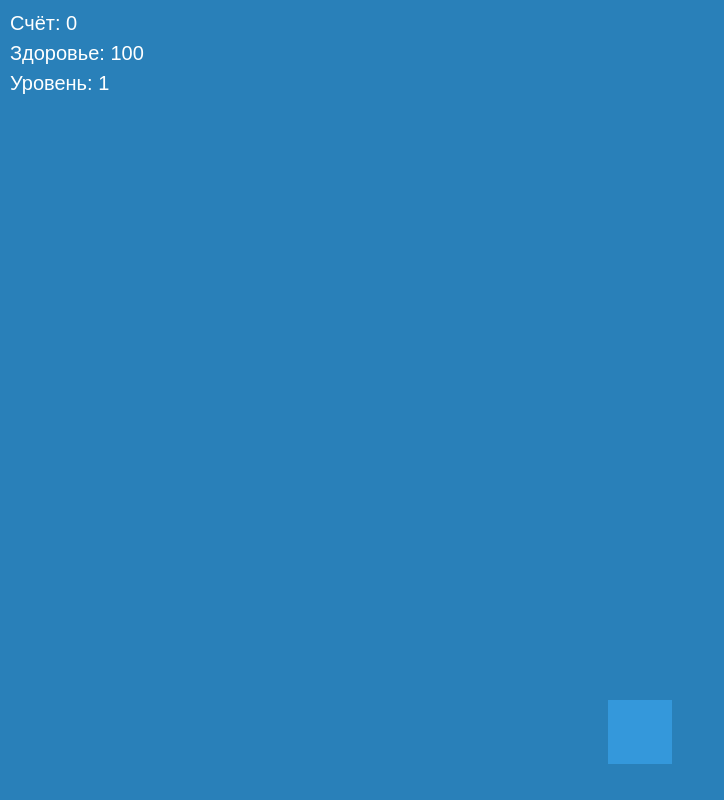
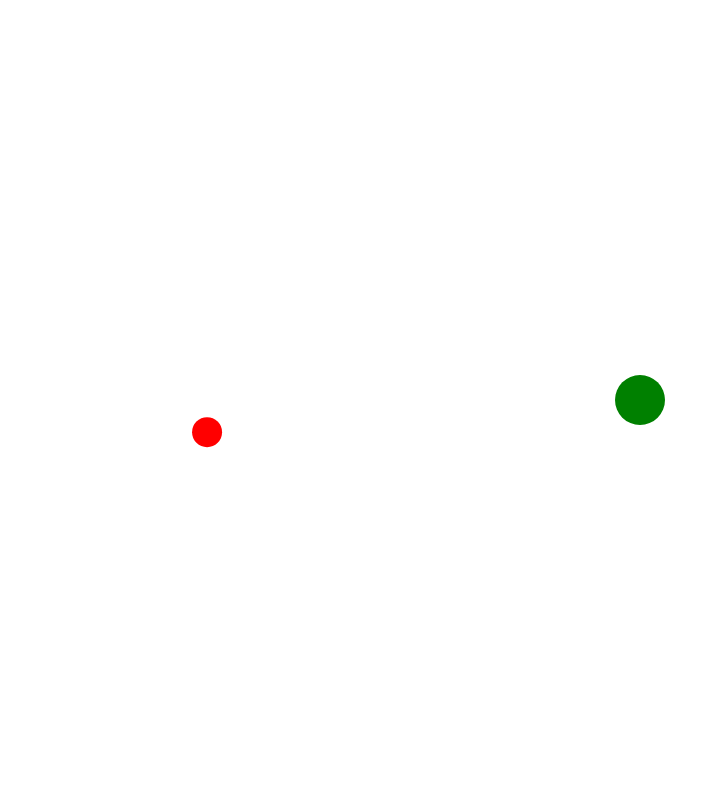
Before and after one commit to Pijamka88/ArenaFighters, a plain HTML site: page index.html in a window 1280 px wide. Both pictures are taken after a click on the button "Начать игру". Shown: the whole page, without its empty margins (0-724 px from the left). Drawn offline with Linux system fonts and the light colour scheme.

Commit message:
Update index.html

```diff
--- a/index.html
+++ b/index.html
@@ -1,185 +1,210 @@
 <!DOCTYPE html>
 <html>
 <head>
-  <meta name="viewport" content="width=device-width, initial-scale=1.0">
+    <title>Cat Chaos</title>
     <style>
-    body { margin: 0; overflow: hidden; }
         #menu {
+            display: flex;
+            flex-direction: column;
+            align-items: center;
+            justify-content: center;
             position: absolute;
             top: 0;
             left: 0;
             width: 100%;
             height: 100%;
-      background: linear-gradient(45deg, #2c3e50, #3498db);
-      display: flex;
-      flex-direction: column;
-      align-items: center;
-      justify-content: center;
-      z-index: 1;
+            background: #f0f0f0;
+            opacity: 0.9;
         }
-    #menu button {
-      padding: 15px 30px;
-      margin: 10px;
-      font-size: 20px;
-      background: #ecf0f1;
-      color: #34495e;
-      border: none;
-      cursor: pointer;
-      transition: all 0.3s ease;
-      border-radius: 5px;
-    }
-    #menu button:hover {
-      background: #bdc3c7;
-    }
-    #canvas {
-      display: block;
-      background: linear-gradient(45deg, #2980b9, #6dd5ed);
+        #gameCanvas {
+            display: none;
+            position: absolute;
+            top: 0;
+            left: 0;
+            width: 100%;
+            height: 100%;
         }
     </style>
 </head>
 <body>
     <div id="menu">
-    <h1 style="color: white;">Chaos Fighters</h1>
+        <h1>Cat Chaos</h1>
         <button onclick="startGame()">Начать игру</button>
     </div>
-  <canvas id="canvas"></canvas>
-
+    <canvas id="gameCanvas"></canvas>
     <script>
-    const canvas = document.getElementById('canvas');
+        const canvas = document.getElementById('gameCanvas');
         const ctx = canvas.getContext('2d');
-    const menu = document.getElementById('menu');
-
-    let player = {
-      x: 100,
-      y: 200,
-      width: 64,
-      height: 64,
-      speed: 4,
-      health: 100,
-      frame: 0
-    };
-
+        let isMenu = true;
+        let player;
         let enemies = [];
         let score = 0;
-    let difficulty = 1;
-    let keys = {};
+        let level = 1;
+        let enemyTimer = 0;
+        const enemySpawnInterval = 100;
+        const keys = {};
+
+        document.addEventListener('keydown', (e) => {
+            keys[e.key] = true;
+        });
+        document.addEventListener('keyup', (e) => {
+            keys[e.key] = false;
+        });
 
         function startGame() {
-      menu.style.display = 'none';
-      init();
-      animate();
+            isMenu = false;
+            document.getElementById('menu').style.display = 'none';
+            canvas.style.display = 'block';
+            initGame();
+            gameLoop();
         }
 
-    function init() {
+        function initGame() {
             canvas.width = window.innerWidth;
             canvas.height = window.innerHeight;
-      player.x = canvas.width / 2 - player.width / 2;
-      player.y = canvas.height - 100;
+            player = {
+                x: canvas.width / 2,
+                y: canvas.height / 2,
+                size: 50,
+                speed: 3,
+                dx: 0,
+                dy: 0
+            };
             enemies = [];
             score = 0;
-      difficulty = 1;
+            level = 1;
+            enemyTimer = 0;
         }
 
-    function animate() {
-      requestAnimationFrame(animate);
+        function gameLoop() {
             update();
-      render();
+            draw();
+            requestAnimationFrame(gameLoop);
         }
 
         function update() {
-      updatePlayer();
-      updateEnemies();
-      checkCollisions();
-      checkGameOver();
+            // Обновление игрока
+            player.dx = 0;
+            player.dy = 0;
+            if (keys['ArrowUp'] || keys['w']) player.dy = -player.speed;
+            if (keys['ArrowDown'] || keys['s']) player.dy = player.speed;
+            if (keys['ArrowLeft'] || keys['a']) player.dx = -player.speed;
+            if (keys['ArrowRight'] || keys['d']) player.dx = player.speed;
 
-      // Генерация врагов
-      if (Math.random() < 0.005 * difficulty) {
+            player.x += player.dx;
+            player.y += player.dy;
+
+            // Ограничение перемещения
+            if (player.x < player.size/2) player.x = player.size/2;
+            if (player.x > canvas.width - player.size/2) player.x = canvas.width - player.size/2;
+            if (player.y < player.size/2) player.y = player.size/2;
+            if (player.y > canvas.height - player.size/2) player.y = canvas.height - player.size/2;
+
+            // Обновление противников
+            enemies.forEach(enemy => {
+                const dx = player.x - enemy.x;
+                const dy = player.y - enemy.y;
+                const distance = Math.sqrt(dx * dx + dy * dy);
+                if (distance > 0) {
+                    const speedX = (dx / distance) * enemy.speed;
+                    const speedY = (dy / distance) * enemy.speed;
+                    enemy.x += speedX;
+                    enemy.y += speedY;
+                }
+            });
+
+            // Проверка столкновений
+            const playerRadius = player.size / 2;
+            enemies = enemies.filter(enemy => {
+                const dx = player.x - enemy.x;
+                const dy = player.y - enemy.y;
+                const distance = Math.sqrt(dx * dx + dy * dy);
+                if (distance <= playerRadius + enemy.size / 2) {
+                    gameOver();
+                    return false;
+                }
+                return true;
+            });
+
+            // Генерация противников
+            enemyTimer++;
+            if (enemyTimer >= enemySpawnInterval) {
+                createEnemy();
+                enemyTimer = 0;
+            }
+        }
+
+        function createEnemy() {
             const enemy = {
-          x: Math.random() * (canvas.width - 32),
-          y: -32,
-          width: 32,
-          height: 32,
-          speed: 2 + difficulty,
-          health: 1 + Math.floor(difficulty / 2)
+                x: Math.random() * canvas.width,
+                y: Math.random() * canvas.height,
+                size: 30,
+                speed: 1 + level * 0.5,
+                health: 1
             };
             enemies.push(enemy);
         }
+
+        canvas.addEventListener('click', (e) => {
+            const rect = canvas.getBoundingClientRect();
+            const mouseX = e.clientX - rect.left;
+            const mouseY = e.clientY - rect.top;
+
+            for (let i = enemies.length - 1; i >= 0; i--) {
+                const enemy = enemies[i];
+                const dx = mouseX - enemy.x;
+                const dy = mouseY - enemy.y;
+                const distance = Math.sqrt(dx * dx + dy * dy);
+                if (distance < enemy.size / 2) {
+                    enemies.splice(i, 1);
+                    score += 10;
+                    if (score >= 100 * level) levelUp();
+                    break;
+                }
+            }
+        });
+
+        function levelUp() {
+            level++;
+            score = 0;
+            enemies = [];
         }
 
-    function updatePlayer() {
-      if (keys['ArrowLeft'] && player.x > 0) {
-        player.x -= player.speed;
-      }
-      if (keys['ArrowRight'] && player.x < canvas.width - player.width) {
-        player.x += player.speed;
-      }
-      player.frame = (player.frame + 1) % 4;
+        function gameOver() {
+            isMenu = true;
+            document.getElementById('menu').style.display = 'block';
+            canvas.style.display = 'none';
+            score = 0;
+            level = 1;
         }
 
-    function updateEnemies() {
+        function draw() {
+            ctx.clearRect(0, 0, canvas.width, canvas.height);
+
+            // Игрок
+            ctx.fillStyle = 'green';
+            ctx.beginPath();
+            ctx.arc(player.x, player.y, player.size / 2, 0, Math.PI * 2);
+            ctx.fill();
+
+            // Противники
+            ctx.fillStyle = 'red';
             enemies.forEach(enemy => {
-        enemy.y += enemy.speed;
-        if (enemy.y > canvas.height) {
-          removeEnemy(enemy);
-        }
+                ctx.beginPath();
+                ctx.arc(enemy.x, enemy.y, enemy.size / 2, 0, Math.PI * 2);
+                ctx.fill();
             });
+
+            // Текст
+            ctx.fillStyle = 'white';
+            ctx.font = '20px Arial';
+            ctx.fillText(`Счет: ${score}`, 10, 30);
+            ctx.fillText(`Уровень: ${level}`, 10, 60);
         }
 
-    function checkCollisions() {
-      enemies.forEach(enemy => {
-        if (player.x < enemy.x + enemy.width &&
-            player.x + player.width > enemy.x &&
-            player.y < enemy.y + enemy.height &&
-            player.y + player.height > enemy.y) {
-          player.health -= 10;
-          removeEnemy(enemy);
-        }
-      });
-    }
-
-    function removeEnemy(enemy) {
-      const index = enemies.indexOf(enemy);
-      if (index !== -1) {
-        enemies.splice(index, 1);
-        score++;
-        if (score % 10 === 0) difficulty++;
-      }
-    }
-
-    function checkGameOver() {
-      if (player.health <= 0) {
-        menu.style.display = 'flex';
-        init();
-      }
-    }
-
-    function render() {
-      ctx.fillStyle = '#2980b9';
-      ctx.fillRect(0, 0, canvas.width, canvas.height);
-      // Рендер игрока
-      const colors = ['#2ecc71', '#3498db', '#e74c3c', '#f1c40f'];
-      ctx.fillStyle = colors[player.frame];
-      ctx.fillRect(player.x, player.y, player.width, player.height);
-      // Рендер врагов
-      enemies.forEach(enemy => {
-        ctx.fillStyle = 'red';
-        ctx.fillRect(enemy.x, enemy.y, enemy.width, enemy.height);
-      });
-      // UI
-      ctx.fillStyle = 'white';
-      ctx.font = '20px Arial';
-      ctx.fillText(`Счёт: ${score}`, 10, 30);
-      ctx.fillText(`Здоровье: ${player.health}`, 10, 60);
-      ctx.fillText(`Уровень: ${difficulty}`, 10, 90);
-    }
-
-    // Обработчики клавиш
-    document.addEventListener('keydown', (e) => {
-      keys[e.key] = true;
-    });
-
-    document.addEventListener('keyup', (e) => {
-      keys[e.key] = false;
+        window.addEventListener('resize', () => {
+            canvas.width = window.innerWidth;
+            canvas.height = window.innerHeight;
         });
     </script>
 </body>
```
Lines whose indentation alone changed are shown as unchanged.
